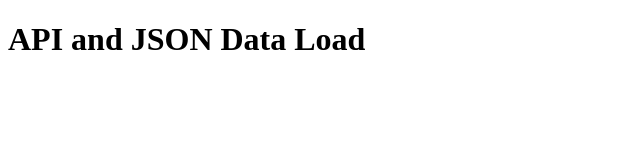
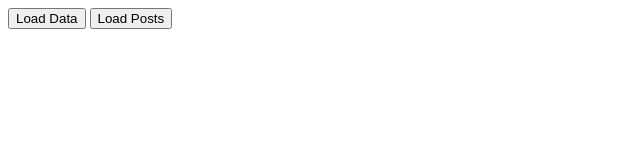
Before and after one commit to afjalhossain31/API-JSON_Data_Load, a plain HTML site: page index.html in a window 1280 px wide. Shown: the whole page, without its empty margins (0-640 px from the left). Drawn offline with Linux system fonts and the light colour scheme.

Commit message:
explore json fetch and loadPost

```diff
--- a/index.html
+++ b/index.html
@@ -6,7 +6,8 @@
     <title>Document</title>
 </head>
 <body>
-    <h1>API and JSON Data Load</h1>
+    <button onclick="loadData()">Load Data</button>
+    <button onclick="loadPosts()">Load Posts</button>
 
     <script src="script.js"></script>
 </body>
--- a/script.js
+++ b/script.js
@@ -1,20 +1,58 @@
-console.log("Explore API with JavaScript");
+//fetch () -> promies of response/Json data fetching
+//json ekta method
 
-const person = {
-    name : "Afjal Hossain",
-    age : 25,
-    city : "Dhaka",
-    country : "Bangladesh"
+const loadData = () => {
+  fetch("https://jsonplaceholder.typicode.com/todos/1")
+    //promise of response
+    .then((res) => res.json())
+    //promise of json data
+  .then((data) => console.log(data));
 }
-console.log(person);
-// JSON ->js object with Notation
-// JSON.stringify() -> js object to JSON string
-// JSON.parse() -> JSON string to js object
 
-const personJSON = JSON.stringify(person);
-console.log(personJSON);
-console.log(personJSON ,typeof personJSON);
 
-const personObj = JSON.parse(personJSON);
-console.log(personObj);
-console.log(personObj ,typeof personObj);
+const loadPosts = () => {
+  const url = "https://jsonplaceholder.typicode.com/posts";
+
+  fetch(url)
+    .then((res) => res.json())
+    // .then(json => console.log(json));
+    .then((json) => {
+      console.log(json);
+      displayPost(json);
+    });
+}
+
+const displayPost = (posts) => {
+  posts.forEach(post => {
+    console.log(post);
+  });
+}
+
+
+
+
+
+
+
+
+
+// console.log("Explore API with JavaScript");
+
+// const person = {
+//     name : "Afjal Hossain",
+//     age : 25,
+//     city : "Dhaka",
+//     country : "Bangladesh"
+// }
+// console.log(person);
+// // JSON ->js object with Notation
+// // JSON.stringify() -> js object to JSON string
+// // JSON.parse() -> JSON string to js object
+
+// const personJSON = JSON.stringify(person);
+// console.log(personJSON);
+// console.log(personJSON ,typeof personJSON);
+
+// const personObj = JSON.parse(personJSON);
+// console.log(personObj);
+// console.log(personObj, typeof personObj);
```
Also changed, not shown: 1 other file.
